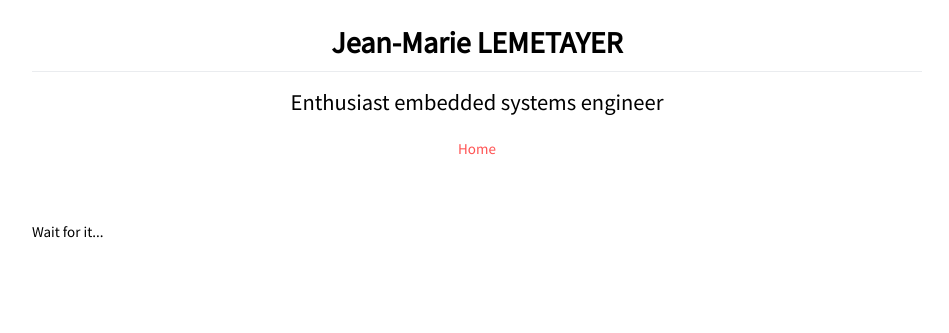
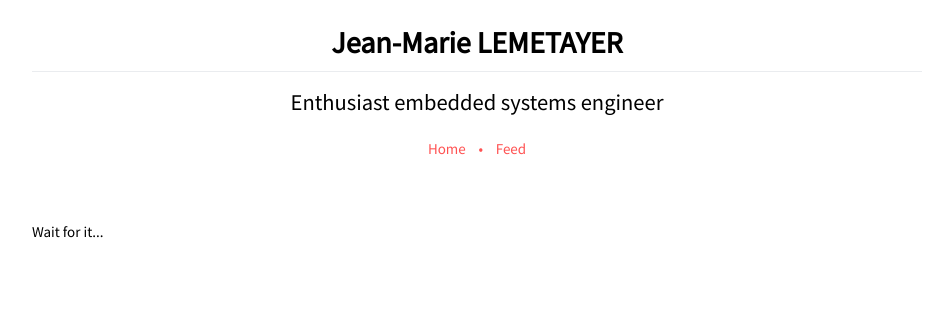
Before and after one commit to jmlemetayer/jmlemetayer.github.io, a Jekyll site: the page built from index.html, in a window 1280 px wide. Shown: the top 333 px of the page, without its empty margins (163-1112 px from the left). Built offline with Jekyll 4.4.1, drawn with Linux system fonts in a browser that asks for light colours; some web fonts are replaced.

Commit message:
:pencil: Add some Jekyll plugins

```diff
--- a/_config.yml
+++ b/_config.yml
@@ -21,7 +21,11 @@ exclude:
     - icomoon.json
 
 gems:
+    - jekyll-feed
+    - jekyll-mentions
     - jekyll-seo-tag
+    - jekyll-sitemap
+    - jemoji
 
 sass:
     style: compressed
--- a/_layouts/default.html
+++ b/_layouts/default.html
@@ -7,7 +7,7 @@ layout: empty
 			<h1>{{ site.title }}</h1>
 			<h2>{{ site.description }}</h2>
 			<nav>
-				<a href="{{ site.baseurl }}/">Home</a>
+				<a href="{{ site.baseurl }}/">Home</a><a href="{{ site.baseurl }}/feed.xml">Feed</a>
 			</nav>
 		</header>
 		<main>
--- a/_layouts/empty.html
+++ b/_layouts/empty.html
@@ -8,6 +8,7 @@ layout:
 <meta name="viewport" content="width=device-width, initial-scale=1">
 <link rel="stylesheet" href="{{ site.baseurl }}/main.css">
 {% seo %}
+{% feed_meta %}
 </head>
 <body>
 {{ content }}
```
